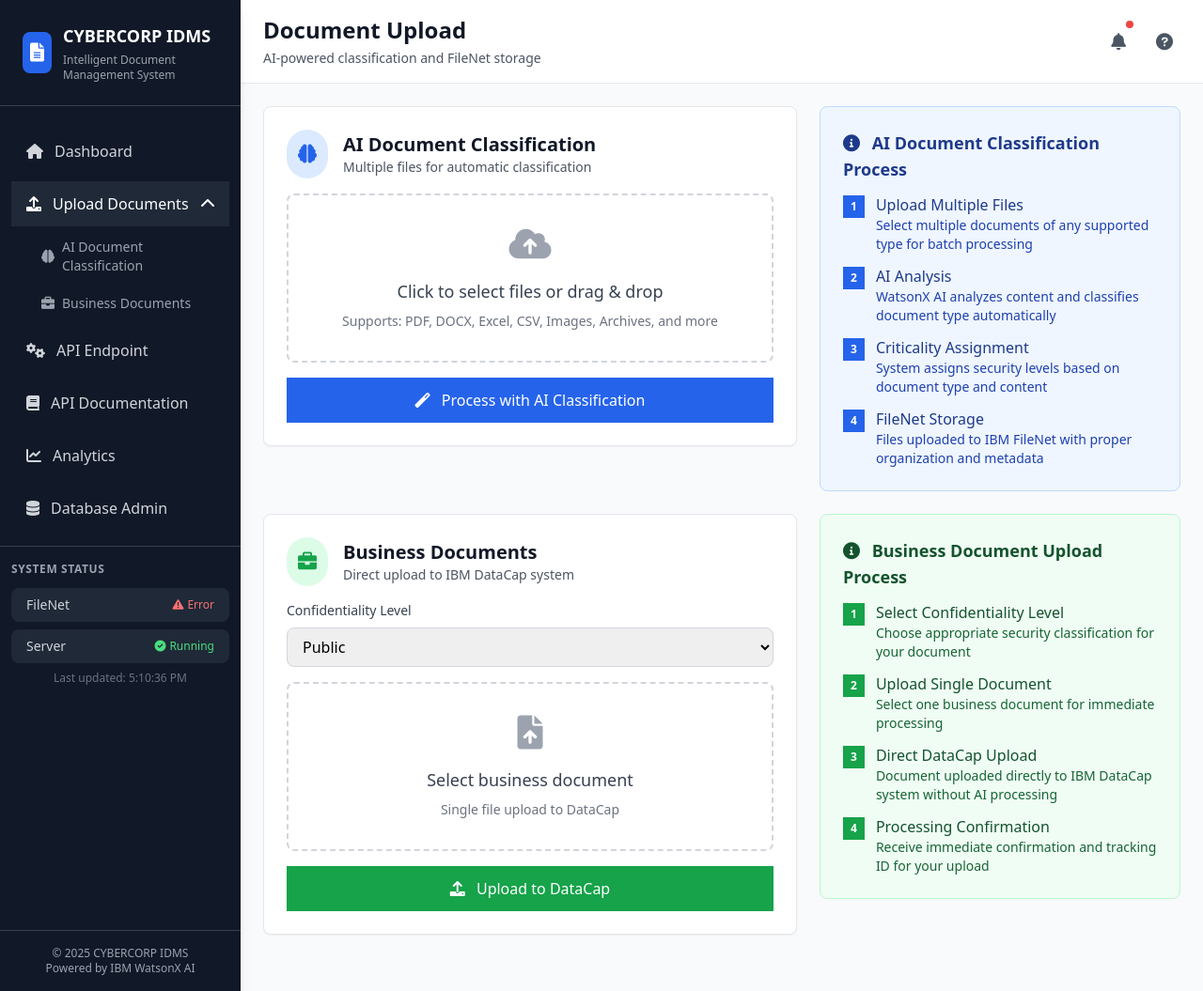
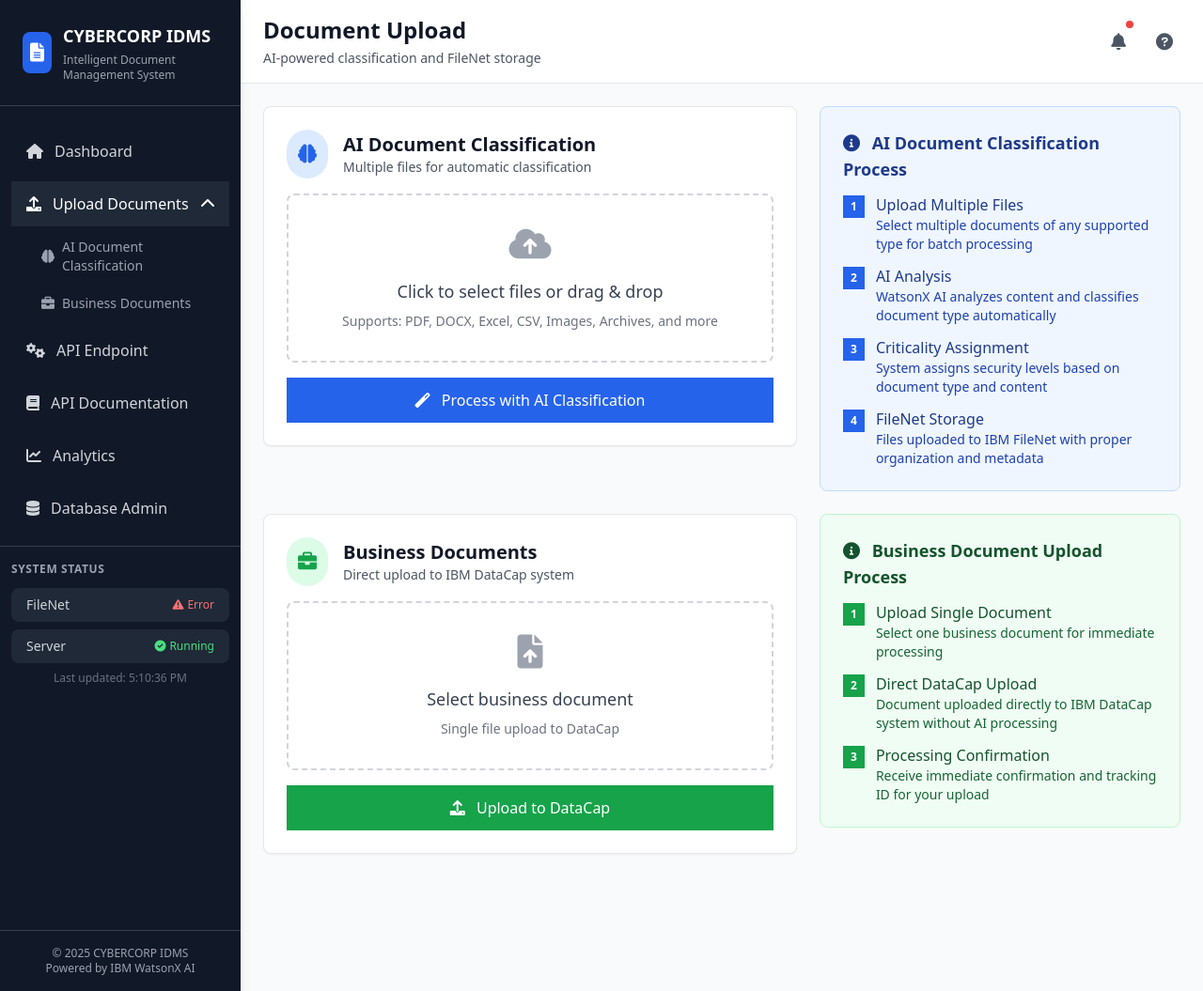
Before and after one commit to rhinocodelab/iidms, a FastAPI app: page /upload in a window 1280 px wide. Shown: the whole page at 94% size. Run offline with FastAPI, Linux system fonts and the light colour scheme; some libraries are stand-ins or nearby versions.

Commit message:
removed confidenttiality level

```diff
--- a/app/main.py
+++ b/app/main.py
@@ -595,8 +595,7 @@ def extract_queue_id(xml_str: str) -> str:
         raise ValueError(f"Failed to parse XML: {e}")
 
 @app.post("/api/business/upload")
-async def upload_business_document(file: UploadFile = File(...),
-                                   confidentiality: str = Form("Public")):
+async def upload_business_document(file: UploadFile = File(...)):
     session = requests.Session()
     # 1. Logon
     logon_payload = f"""
@@ -687,7 +686,7 @@ async def upload_files_frontend(request: Request, files: List[UploadFile] = File
         })
 
 @app.post("/business_upload", response_class=HTMLResponse)
-async def business_upload_frontend(request: Request, file: UploadFile = File(...), confidentiality: str = Form("Public")):
+async def business_upload_frontend(request: Request, file: UploadFile = File(...)):
     """Handle business document uploads from the frontend"""
     try:
         # Call the existing business upload logic
@@ -752,8 +751,7 @@ async def business_upload_frontend(request: Request, file: UploadFile = File(...
             "request": request,
             "message": "Business document processed successfully",
             "queueId": queueId,
-            "filename": file.filename,
-            "confidentiality": confidentiality
+            "filename": file.filename
         })
 
     except Exception as e:
--- a/app/templates/success.html
+++ b/app/templates/success.html
@@ -22,6 +22,7 @@
                     <span class="text-sm font-medium text-gray-500">Filename:</span>
                     <span class="text-sm text-gray-900">{{ filename }}</span>
                 </div>
+                {% if confidentiality %}
                 <div class="flex justify-between items-center">
                     <span class="text-sm font-medium text-gray-500">Confidentiality:</span>
                     <span class="text-sm text-gray-900">
@@ -52,6 +53,7 @@
                         {% endif %}
                     </span>
                 </div>
+                {% endif %}
                 <div class="flex justify-between items-center">
                     <span class="text-sm font-medium text-gray-500">Queue ID:</span>
                     <span class="text-sm text-gray-900 font-mono bg-gray-100 px-2 py-1 rounded">{{ queueId }}</span>
--- a/app/templates/upload.html
+++ b/app/templates/upload.html
@@ -119,21 +119,6 @@
 
                 <form action="/business_upload" method="post" enctype="multipart/form-data" id="businessForm">
                     <div class="space-y-4">
-                        <!-- Confidentiality Level -->
-                        <div>
-                            <label for="confidentiality" class="block text-sm font-medium text-gray-700 mb-2">
-                                Confidentiality Level
-                            </label>
-                            <select name="confidentiality" id="confidentiality"
-                                    class="w-full px-3 py-2 border border-gray-300 rounded-lg focus:ring-2 focus:ring-blue-500 focus:border-transparent">
-                                <option value="Public">Public</option>
-                                <option value="Confidential">Confidential</option>
-                                <option value="Restricted">Restricted</option>
-                                <option value="Top Secret">Top Secret</option>
-                                <option value="Classified">Classified</option>
-                            </select>
-                        </div>
-
                         <!-- File Input -->
                         <div class="border-2 border-dashed border-gray-300 rounded-lg p-8 text-center hover:border-green-400 transition-colors">
                             <input type="file" name="file" accept=".pdf,.docx,.odt,.csv,.xlsx,.xls,.png,.jpg,.jpeg"
@@ -173,26 +158,19 @@
                             <div class="flex items-start">
                                 <div class="bg-green-600 text-white text-xs font-bold px-2 py-1 mr-3 mt-0.5">1</div>
                                 <div>
-                                    <p class="font-medium text-green-900">Select Confidentiality Level</p>
-                                    <p class="text-sm text-green-800">Choose appropriate security classification for your document</p>
-                                </div>
-                            </div>
-                            <div class="flex items-start">
-                                <div class="bg-green-600 text-white text-xs font-bold px-2 py-1 mr-3 mt-0.5">2</div>
-                                <div>
                                     <p class="font-medium text-green-900">Upload Single Document</p>
                                     <p class="text-sm text-green-800">Select one business document for immediate processing</p>
                                 </div>
                             </div>
                             <div class="flex items-start">
-                                <div class="bg-green-600 text-white text-xs font-bold px-2 py-1 mr-3 mt-0.5">3</div>
+                                <div class="bg-green-600 text-white text-xs font-bold px-2 py-1 mr-3 mt-0.5">2</div>
                                 <div>
                                     <p class="font-medium text-green-900">Direct DataCap Upload</p>
                                     <p class="text-sm text-green-800">Document uploaded directly to IBM DataCap system without AI processing</p>
                                 </div>
                             </div>
                             <div class="flex items-start">
-                                <div class="bg-green-600 text-white text-xs font-bold px-2 py-1 mr-3 mt-0.5">4</div>
+                                <div class="bg-green-600 text-white text-xs font-bold px-2 py-1 mr-3 mt-0.5">3</div>
                                 <div>
                                     <p class="font-medium text-green-900">Processing Confirmation</p>
                                     <p class="text-sm text-green-800">Receive immediate confirmation and tracking ID for your upload</p>
```
